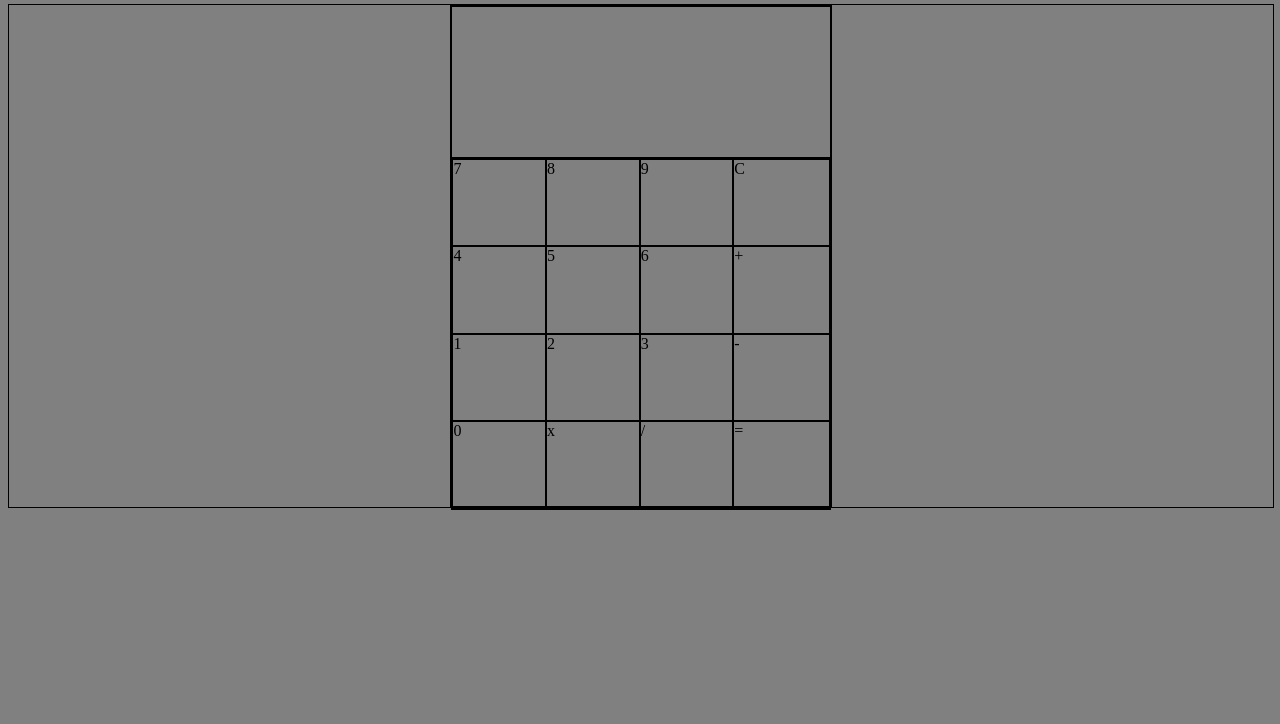
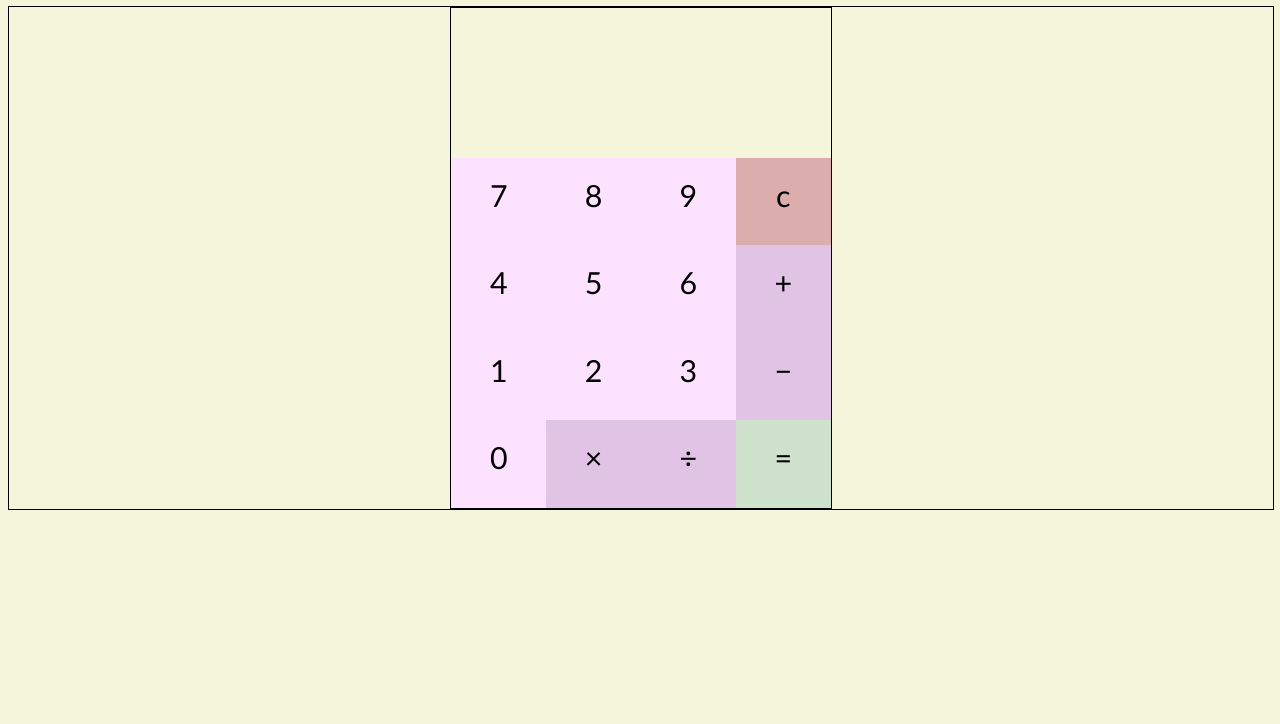
Before and after one commit to bendee48/calculator, a plain HTML site: page index.html in a window 1280 px wide. Shown: the part 76-800 px from the top of the page. Drawn offline with Linux system fonts and the light colour scheme.

Commit message:
Adding colours and styling

```diff
--- a/calculator.js
+++ b/calculator.js
@@ -16,9 +16,9 @@ function multiply(num1, num2) {
 
 function operate(operator, num1, num2) {
   let operators = {"+": add(num1, num2),
-                   "-": subtract(num1, num2),
-                   "x": multiply(num1, num2),
-                   "/": divide(num1, num2)
+                   "−": subtract(num1, num2),
+                   "×": multiply(num1, num2),
+                   "÷": divide(num1, num2)
                   }
   return operators[operator]
 }
--- a/index.html
+++ b/index.html
@@ -18,7 +18,7 @@
           <div class="btn number">7</div>
           <div class="btn number">8</div>
           <div class="btn number">9</div>
-          <div class="btn clear">C</div>
+          <div class="btn clear">c</div>
           <div class="btn number">4</div>
           <div class="btn number">5</div>
           <div class="btn number">6</div>
@@ -26,10 +26,10 @@
           <div class="btn number">1</div>
           <div class="btn number">2</div>
           <div class="btn number">3</div>
-          <div class="btn ops">-</div>
+          <div class="btn ops">−</div>
           <div class="btn number">0</div>
-          <div class="btn ops">x</div>
-          <div class="btn ops">/</div>
+          <div class="btn ops">×</div>
+          <div class="btn ops">÷</div>
           <div class="btn equals">=</div>
         </div>
       </div>
--- a/style.css
+++ b/style.css
@@ -1,5 +1,7 @@
 body {
-  background-color: gray;
+  background-color: beige;
+  box-sizing: border-box;
+  font-family: Calibri, sans-serif;
 }
 
 main {
@@ -11,7 +13,7 @@ main {
 }
 
 div {
-  border: 1px solid black;
+  /* border: 1px solid black; */
 }
 
 div.calculator {
@@ -29,11 +31,15 @@ p.primary-display {
   position: absolute;
   bottom: 0;
   right: 0;
+  margin: 1% 2% 0 0;
+  font-size: 4.9em;
 }
 
 p.secondary-display {
   position: absolute;
   right: 0;
+  font-size: 1.5em;
+  margin: 3% 3% 0 0;
 }
 
 div.btns-container {
@@ -44,5 +50,40 @@ div.btns-container {
 }
 
 div.btn {
+  text-align: center;
+  padding: 20% 0;
+  font-size: 1.9em;
+  cursor: pointer;
+}
 
+div.number {
+  background-color: #fce2ff;
 }
+
+div.number:hover {
+  background-color: #fcaeea;
+}
+
+div.ops {
+  background-color: #e1c3e5;
+}
+
+div.ops:hover {
+  background-color: #bc70cc;
+}
+
+div.clear {
+  background-color: #dbadad;
+}
+
+div.clear:hover {
+  background-color: #d66868;
+}
+
+div.equals {
+  background-color: #cfe2cc;
+}
+
+div.equals:hover {
+  background-color: #8edd7c;
+}
```
